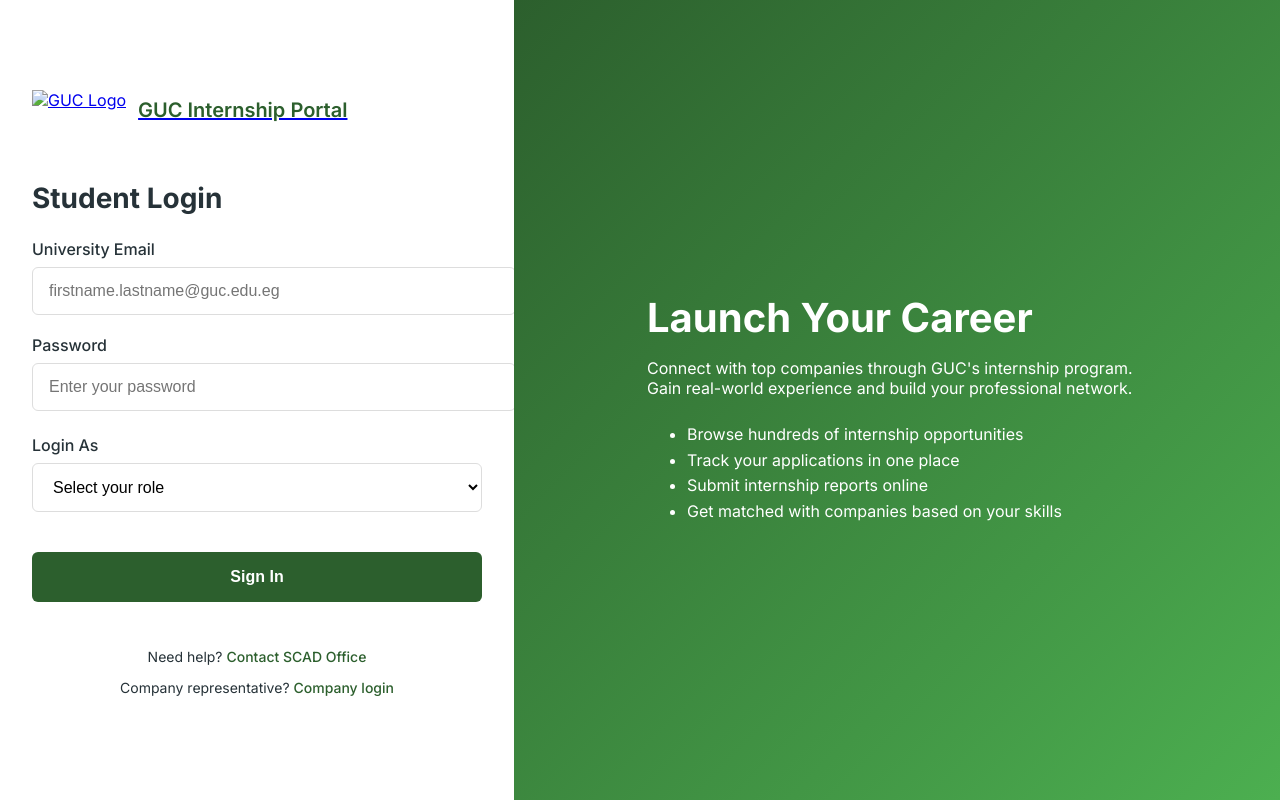
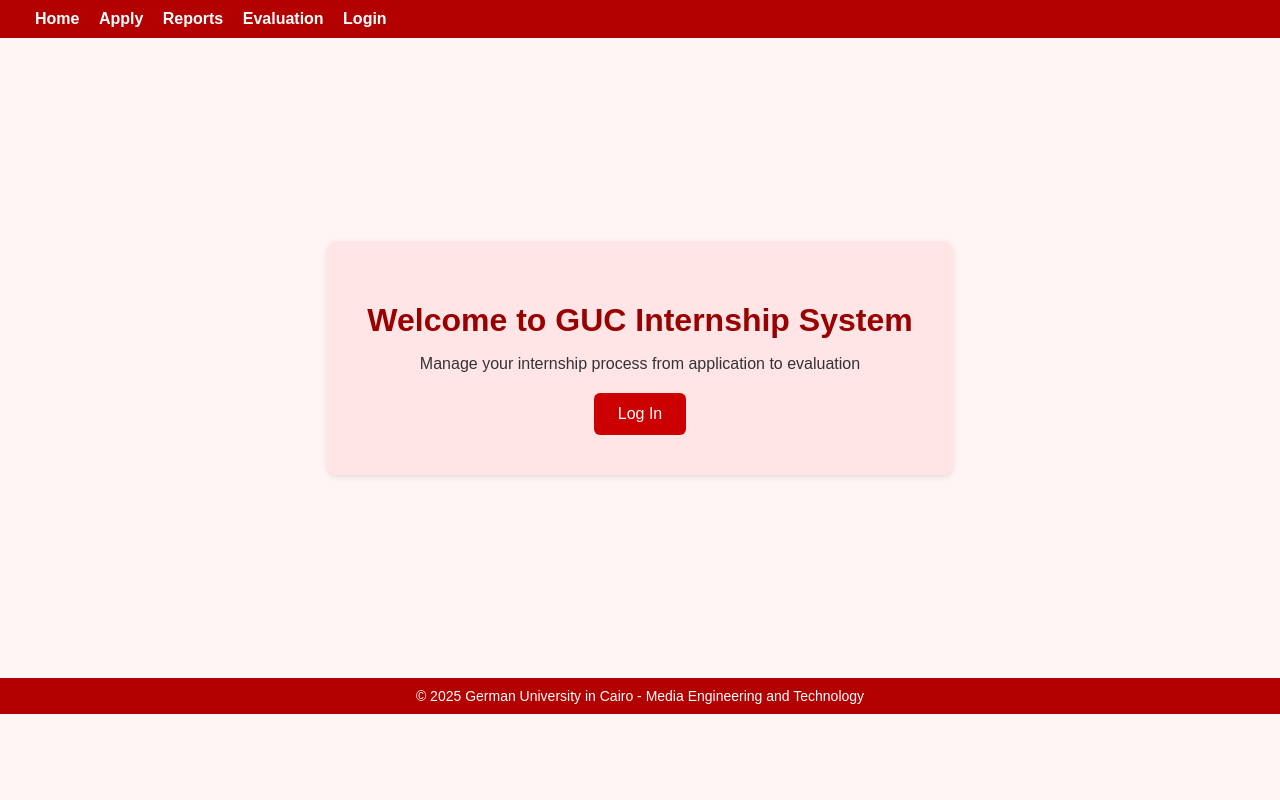
Before and after one commit to CSEN603-2025/Singers, a plain HTML site: page index.html in a window 1280 px wide. Drawn offline with Linux system fonts and the light colour scheme.

Commit message:
Update index.html

```diff
--- a/index.html
+++ b/index.html
@@ -1,256 +1,106 @@
 <!DOCTYPE html>
 <html lang="en">
 <head>
-    <meta charset="UTF-8">
-    <meta name="viewport" content="width=device-width, initial-scale=1.0">
-    <title>GUC Internship Portal | Student Login</title>
-    <link rel="stylesheet" href="https://fonts.googleapis.com/css2?family=Inter:wght@300;400;500;600;700&display=swap">
-    <link rel="stylesheet" href="css/auth.css">
+  <meta charset="UTF-8" />
+  <meta name="viewport" content="width=device-width, initial-scale=1.0" />
+  <title>GUC Internship System</title>
   <style>
-        :root {
-            --primary: #2C5F2D; /* GUC green */
-            --primary-light: #4CAF50;
-            --secondary: #FFC107;
-            --dark: #263238;
-            --light: #f5f5f5;
+    body {
+      margin: 0;
+      font-family: Arial, sans-serif;
+      background-color: #fff5f5;
+      color: #333;
     }
 
-        body {
-            font-family: 'Inter', sans-serif;
-            background-color: #f8f9fa;
-            margin: 0;
-            padding: 0;
-            color: var(--dark);
+    header {
+      background-color: #b30000;
+      color: white;
+      padding: 10px 20px;
+      display: flex;
+      align-items: center;
+      justify-content: space-between;
     }
 
-        .auth-container {
-            display: flex;
-            min-height: 100vh;
+    nav a {
+      color: white;
+      margin-left: 15px;
+      text-decoration: none;
+      font-weight: bold;
     }
 
-        .auth-hero {
-            flex: 1;
-            background: linear-gradient(135deg, var(--primary), #4CAF50);
-            display: flex;
-            align-items: center;
-            justify-content: center;
-            padding: 2rem;
-            color: white;
+    nav a:hover {
+      text-decoration: underline;
     }
 
-        .auth-hero-content {
-            max-width: 500px;
+    main {
+      display: flex;
+      justify-content: center;
+      align-items: center;
+      height: 80vh;
     }
 
-        .auth-hero h2 {
-            font-size: 2.5rem;
-            margin-bottom: 1rem;
+    .welcome-box {
+      background-color: #ffe5e5;
+      padding: 40px;
+      border-radius: 10px;
+      text-align: center;
+      box-shadow: 0 2px 6px rgba(0, 0, 0, 0.1);
     }
 
-        .auth-card {
-            width: 100%;
-            max-width: 450px;
-            padding: 3rem 2rem;
-            background: white;
-            display: flex;
-            flex-direction: column;
-            justify-content: center;
+    .welcome-box h1 {
+      margin-bottom: 10px;
+      color: #990000;
     }
 
-        .logo {
-            display: flex;
-            align-items: center;
-            margin-bottom: 2rem;
+    .welcome-box p {
+      margin-bottom: 20px;
+      font-size: 16px;
     }
 
-        .logo img {
-            height: 40px;
-            margin-right: 12px;
+    .welcome-box button {
+      background-color: #cc0000;
+      color: white;
+      border: none;
+      padding: 12px 24px;
+      font-size: 16px;
+      border-radius: 6px;
+      cursor: pointer;
     }
 
-        .logo span {
-            font-size: 1.25rem;
-            font-weight: 600;
-            color: var(--primary);
+    .welcome-box button:hover {
+      background-color: #a30000;
     }
 
-        h1 {
-            font-size: 1.75rem;
-            margin-bottom: 1.5rem;
-            color: var(--dark);
-        }
-
-        .form-group {
-            margin-bottom: 1.25rem;
-        }
-
-        .form-group label {
-            display: block;
-            margin-bottom: 0.5rem;
-            font-weight: 500;
-        }
-
-        .form-group input {
-            width: 100%;
-            padding: 0.875rem 1rem;
-            border: 1px solid #ddd;
-            border-radius: 6px;
-            font-size: 1rem;
-            transition: all 0.3s ease;
-        }
-
-        .form-group input:focus {
-            outline: none;
-            border-color: var(--primary);
-            box-shadow: 0 0 0 3px rgba(44, 95, 45, 0.1);
-        }
-
-        .btn-primary {
-            width: 100%;
-            padding: 1rem;
-            background: var(--primary);
+    footer {
+      text-align: center;
+      padding: 10px;
+      font-size: 14px;
+      background-color: #b30000;
       color: white;
-            border: none;
-            border-radius: 6px;
-            font-size: 1rem;
-            font-weight: 600;
-            cursor: pointer;
-            transition: all 0.3s ease;
-            margin-top: 1rem;
-        }
-
-        .btn-primary:hover {
-            background: var(--primary-light);
-        }
-
-        .user-type-selector {
-            margin: 1.5rem 0;
-        }
-
-        .user-type-selector label {
-            display: block;
-            margin-bottom: 0.5rem;
-            font-weight: 500;
-        }
-
-        select {
-            width: 100%;
-            padding: 0.875rem 1rem;
-            border: 1px solid #ddd;
-            border-radius: 6px;
-            font-size: 1rem;
-            background: white;
-        }
-
-        .auth-footer {
-            margin-top: 2rem;
-            text-align: center;
-            font-size: 0.875rem;
-        }
-
-        .auth-footer a {
-            color: var(--primary);
-            font-weight: 500;
-            text-decoration: none;
-        }
-
-        @media (max-width: 768px) {
-            .auth-container {
-                flex-direction: column;
-            }
-
-            .auth-hero {
-                display: none;
-            }
-
-            .auth-card {
-                max-width: 100%;
-                padding: 2rem 1.5rem;
-            }
     }
   </style>
 </head>
 <body>
-    <main class="auth-container">
-        <div class="auth-card">
-            <a href="#" class="logo">
-                <img src="assets/guc-logo.png" alt="GUC Logo">
-                <span>GUC Internship Portal</span>
-            </a>
+  <header>
+    <nav>
+      <a href="index.html">Home</a>
+      <a href="#">Apply</a>
+      <a href="#">Reports</a>
+      <a href="#">Evaluation</a>
+      <a href="login.html">Login</a>
+    </nav>
+  </header>
 
-            <h1>Student Login</h1>
-
-            <form class="auth-form" id="loginForm">
-                <div class="form-group">
-                    <label for="email">University Email</label>
-                    <input type="email" id="email" placeholder="firstname.lastname@guc.edu.eg" required>
-                </div>
-
-                <div class="form-group">
-                    <label for="password">Password</label>
-                    <input type="password" id="password" placeholder="Enter your password" required>
-                </div>
-
-                <div class="user-type-selector">
-                    <label for="userType">Login As</label>
-                    <select id="userType" required>
-                        <option value="">Select your role</option>
-                        <option value="student">Undergraduate Student</option>
-                        <option value="pro_student">PRO Student</option>
-                        <option value="faculty">Faculty Member</option>
-                    </select>
-                </div>
-
-                <button type="submit" class="btn-primary">Sign In</button>
-            </form>
-
-            <div class="auth-footer">
-                <p>Need help? <a href="#">Contact SCAD Office</a></p>
-                <p>Company representative? <a href="company/register.html">Company login</a></p>
-            </div>
-        </div>
-
-        <div class="auth-hero">
-            <div class="auth-hero-content">
-                <h2>Launch Your Career</h2>
-                <p>Connect with top companies through GUC's internship program. Gain real-world experience and build your professional network.</p>
-                <ul style="margin-top: 1.5rem; line-height: 1.6;">
-                    <li>Browse hundreds of internship opportunities</li>
-                    <li>Track your applications in one place</li>
-                    <li>Submit internship reports online</li>
-                    <li>Get matched with companies based on your skills</li>
-                </ul>
-            </div>
+  <main>
+    <div class="welcome-box">
+      <h1>Welcome to GUC Internship System</h1>
+      <p>Manage your internship process from application to evaluation</p>
+      <button onclick="window.location.href='login.html'">Log In</button>
     </div>
   </main>
 
-    <script>
-        document.getElementById('loginForm').addEventListener('submit', function(e) {
-            e.preventDefault();
-
-            const email = document.getElementById('email').value;
-            const password = document.getElementById('password').value;
-            const userType = document.getElementById('userType').value;
-
-            // Simple validation
-            if (!email || !password || !userType) {
-                alert('Please fill in all fields');
-                return;
-            }
-
-            // Redirect based on user type
-            switch(userType) {
-                case 'student':
-                case 'pro_student':
-                    window.location.href = 'student/dashboard.html';
-                    break;
-                case 'faculty':
-                    window.location.href = 'faculty/dashboard.html';
-                    break;
-                default:
-                    alert('Please select a valid user type');
-            }
-        });
-    </script>
+  <footer>
+    &copy; 2025 German University in Cairo - Media Engineering and Technology
+  </footer>
 </body>
 </html>
```
Lines whose indentation alone changed are shown as unchanged.
